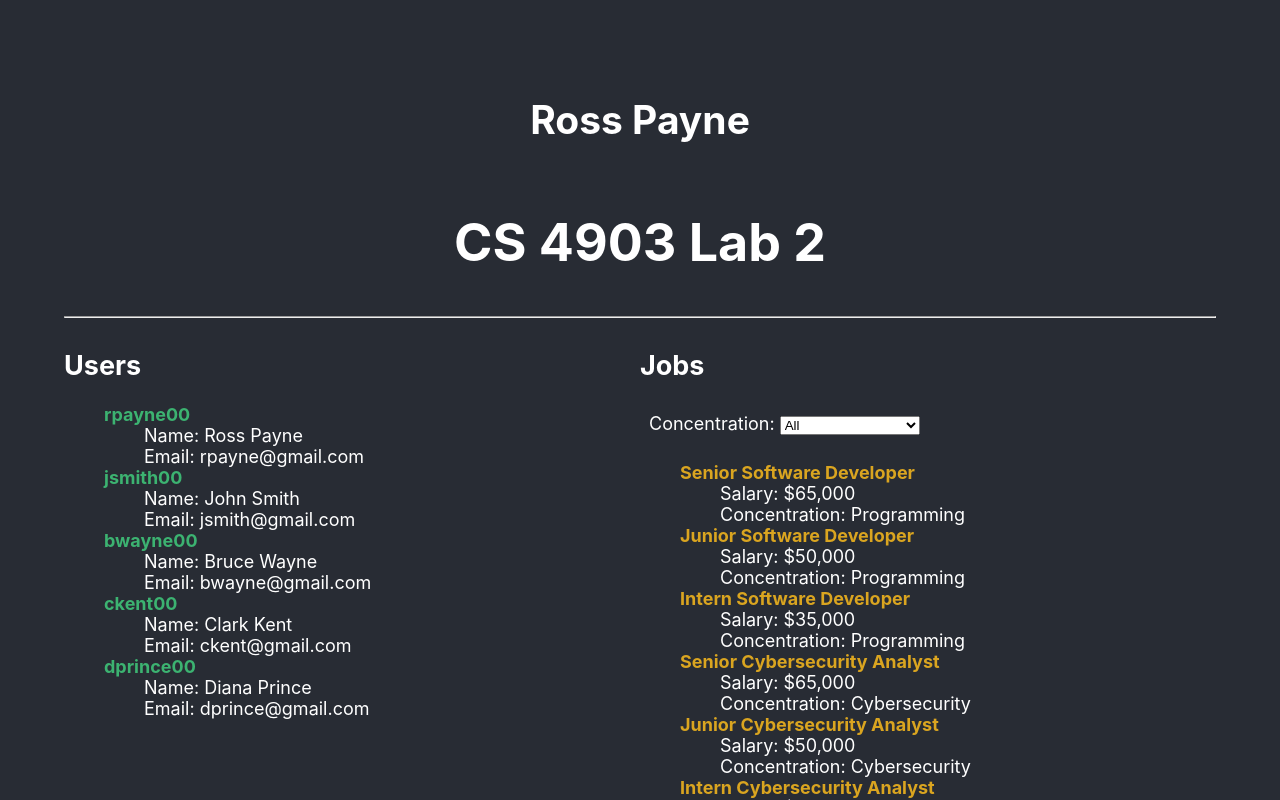
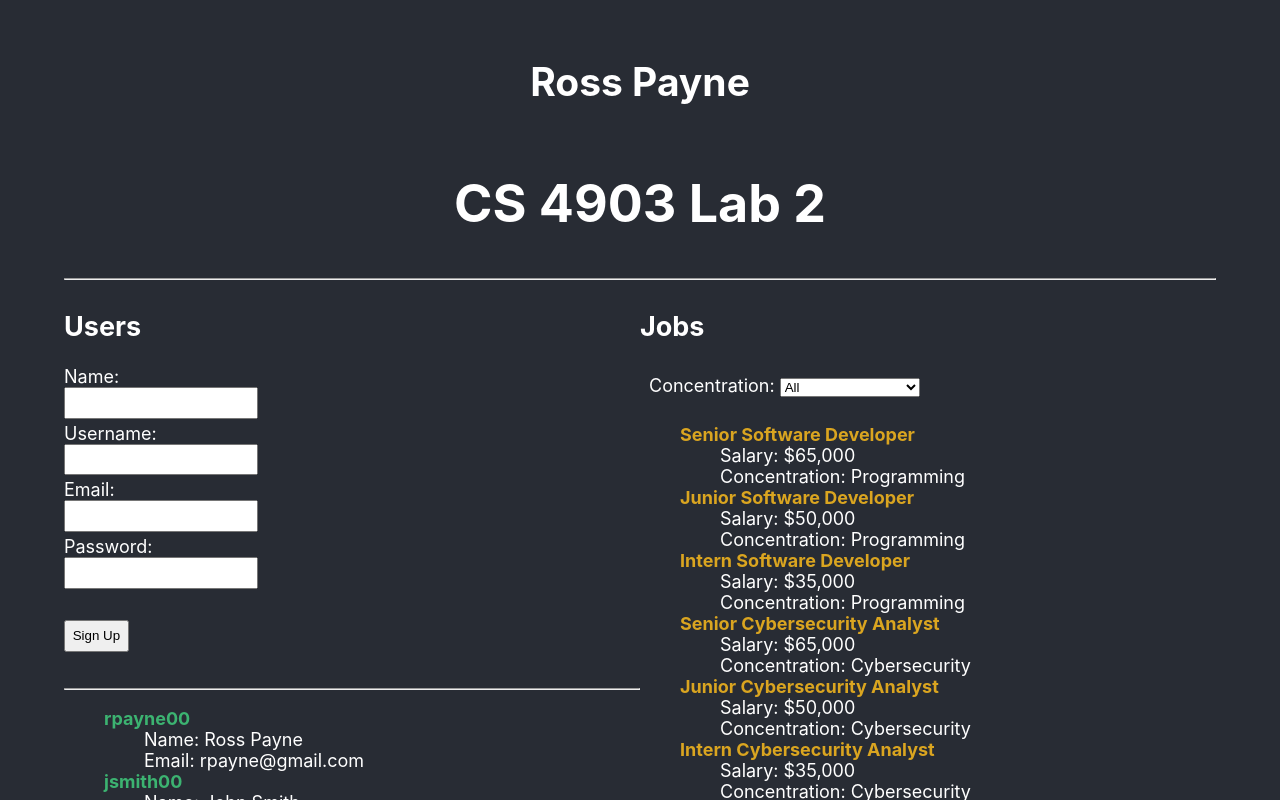
Before and after one commit to rosspayn3/web-frameworks-lab-2, a React (Create React App) app: page / in a window 1280 px wide. Shown: the top 800 px of the page. Built offline with nearby package versions, Linux system fonts and the light colour scheme.

Commit message:
working sign up form

```diff
--- a/src/App.css
+++ b/src/App.css
@@ -1,9 +1,8 @@
 .App {
     background-color: #282c34;
     min-height: 100vh;
-  padding: 5%;
+    padding: 2% 5%;
 }
-
 
 @media (prefers-reduced-motion: no-preference) {
     .App-logo {
@@ -32,21 +31,34 @@
 }
 
 .job-title {
-  color:goldenrod
+    color: goldenrod;
 }
 
 .user-uid {
-  color:mediumseagreen
+    color: mediumseagreen;
 }
 
 .row {
-  display:flex;
+    display: flex;
 }
 
 .column {
-  flex:50%;
+    flex: 50%;
 }
 
 .column ul {
     list-style-type: none;
 }
+
+#form {
+    padding: 2em 1em;
+}
+
+form label {
+    display:block
+}
+
+form input {
+    margin-bottom: 0.25rem;
+    padding: 0.4rem;
+}
--- a/src/App.js
+++ b/src/App.js
@@ -1,11 +1,27 @@
 import "./App.css";
+import React from "react";
 import FancyJobsList from "./FancyJobsList";
-import FancyUserList from "./FancyUserList";
-import jobs from "./jobs";
-import users from "./users";
-import concentrations from "./concentrations";
+import FancySignupForm from "./FancySignupForm";
+import jobsList from "./jobs";
+import usersList from "./users";
+import concentrationsList from "./concentrations";
+
+/**
+ * TO-DO:
+ *
+ * password requirements matching and CSS.
+ *
+ * use input onChange function to check for:
+ *  - 8 chars
+ *  - symbol
+ *  - number
+ *  - uppercase/lowercase
+ *
+ */
 
 function App() {
+    const [concentration, setConcentration] = React.useState("All");
+
     return (
         <div className="App">
             <header className="App-header">
@@ -16,10 +32,19 @@ function App() {
             <div className="App-body">
                 <div className="row">
                     <div className="column">
-                        <FancyUserList users={users} />
+                        <FancySignupForm
+                            options={concentrationsList}
+                            concentrations={concentrationsList}
+                            users={usersList}
+                        />
                     </div>
                     <div className="column">
-                        <FancyJobsList options={concentrations} list={jobs} />
+                        <FancyJobsList
+                            options={concentrationsList}
+                            selectedConcentration={concentration}
+                            setConcentration={setConcentration}
+                            list={jobsList}
+                        />
                     </div>
                 </div>
 
--- a/src/FancyJobsList.js
+++ b/src/FancyJobsList.js
@@ -2,23 +2,24 @@ import React from "react";
 import FancySelect from "./FancySelect";
 
 const FancyJobsList = (props) => {
+    const [concentration, setConcentration] = React.useState("All");
 
-  // function to pass to FancySelect
-  // filter props.list to only show items based on the option selected in FancySelect
     const filterJobs = (e) => {
         e.preventDefault();
         console.log(`%c FancySelect option: ${e.target.value} `, "color: #99c");
         setConcentration(e.target.value);
     };
 
-  const [concentration, setConcentration] = React.useState("All");
-
     return (
         <div>
             <h2>Jobs</h2>
-      <FancySelect options={props.options} onchange={filterJobs}/>
+            <FancySelect options={props.options} onchange={filterJobs} />
             <ul>
-        {props.list.filter(job => {return job.concentration.includes(concentration)}).map((job) => {
+                {props.list
+                    .filter((job) => {
+                        return job.concentration.includes(concentration);
+                    })
+                    .map((job) => {
                         return (
                             <li key={job.id}>
                                 <strong className="job-title">{job.title}</strong>
--- /dev/null
+++ b/src/FancySignupForm.js
@@ -0,0 +1,71 @@
+import React from "react";
+
+const FancySignupForm = (props) => {
+    const [users, setUsers] = React.useState(props.users);
+
+    function handleSignupSubmit(e) {
+        e.preventDefault();
+
+        if (!e.target.username.value || !e.target.password.value || !e.target.name.value || !e.target.email.value) {
+            console.log(`%c enter all information!`, "color: #c66");
+        } else {
+            let newUser = {
+                username: e.target.username.value,
+                password: e.target.password.value,
+                name: e.target.name.value,
+                email: e.target.email.value,
+            };
+            if (
+                users.filter((user) => {
+                    return user.email === newUser.email;
+                }).length > 0
+            ) {
+                console.log(`%c THAT EMAIL IS TAKEN!`, "color: #c66");
+            } else {
+                setUsers((users) => users.concat(newUser));
+            }
+        }
+    }
+
+    return (
+        <div>
+            <h2>Users</h2>
+            <form onSubmit={handleSignupSubmit} id="signup-form">
+                <label htmlFor="form-name">Name:</label>
+                <input type="text" name="name" id="form-name"></input>
+
+                <label htmlFor="form-username">Username:</label>
+                <input type="text" name="username" id="form-username"></input>
+
+                <label htmlFor="email">Email:</label>
+                <input type="text" name="email" id="form-email"></input>
+
+                <label htmlFor="form-password">Password:</label>
+                <input type="password" name="password" id="form-password"></input>
+                <br />
+
+                <button type="submit" style={{ padding: "0.5em", margin: "2em 0" }}>
+                    Sign Up
+                </button>
+            </form>
+            <hr />
+            <ul>
+                {console.log("HERE WE GO")}
+                {console.log(users)}
+                {users.map((user) => {
+                    return (
+                        <li key={user.email}>
+                            <strong className="user-uid">{user.username}</strong>
+                            <ul>
+                                <li>Name: {user.name}</li>
+                                <li>Email: {user.email}</li>
+                            </ul>
+                        </li>
+                    );
+                })}
+            </ul>
+        </div>
+    );
+};
+
+export default FancySignupForm;
--- a/src/FancyUserList.js
+++ b/src/FancyUserList.js
@@ -1,12 +1,16 @@
+import React from "react";
 
 const FancyUserList = (props) => {
+
     return (
         <div>
             <h2>Users</h2>
             <ul>
+                {console.log("HERE WE GO")}
+                {console.log(props.users)}
                 {props.users.map((user) => {
                     return (
-                        <li key={user.username}>
+                        <li key={user.email}>
                             <strong className="user-uid">{user.username}</strong>
                             <ul>
                                 <li>Name: {user.name}</li>
```
Also changed, not shown: src/FancyForm.js (deleted, +0 -28 lines), src/FancySelect.js (+5 -2 lines), src/FancyInput.js (indentation only). Lines whose indentation alone changed are shown as unchanged.
